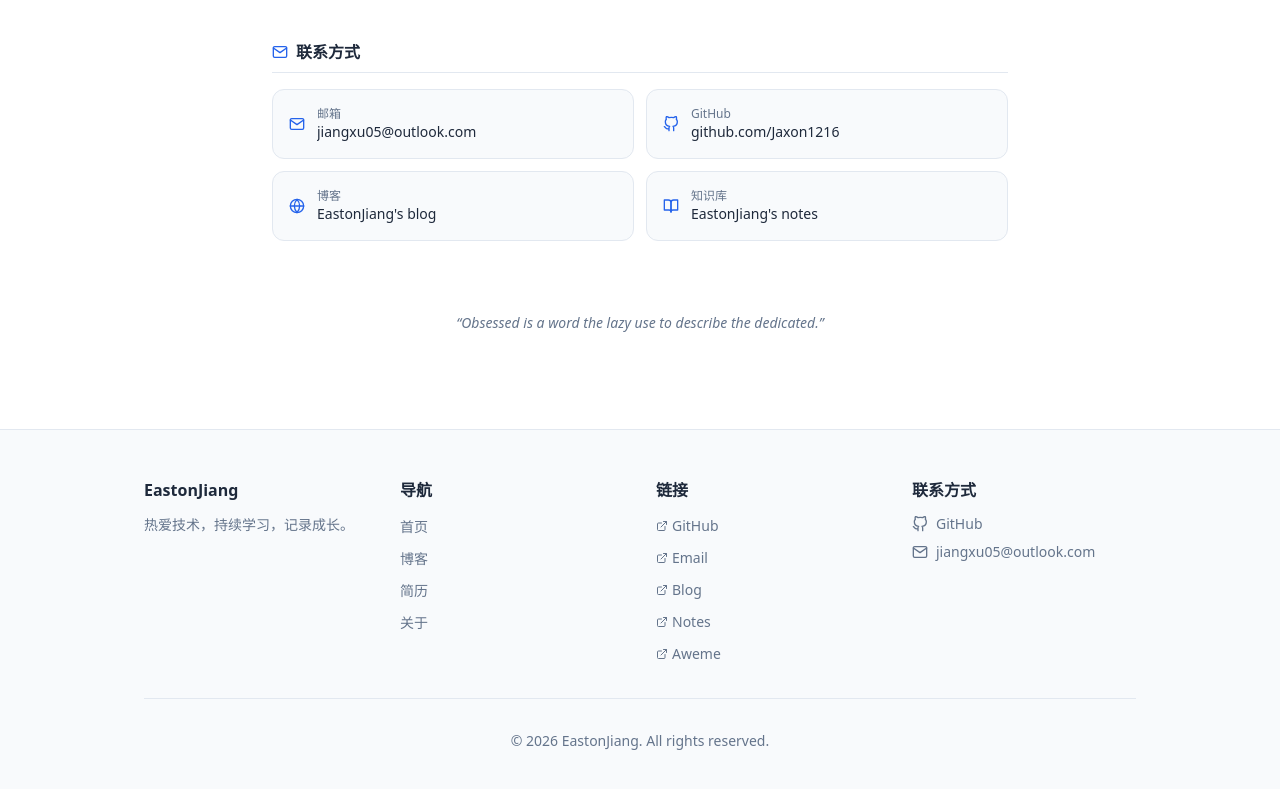
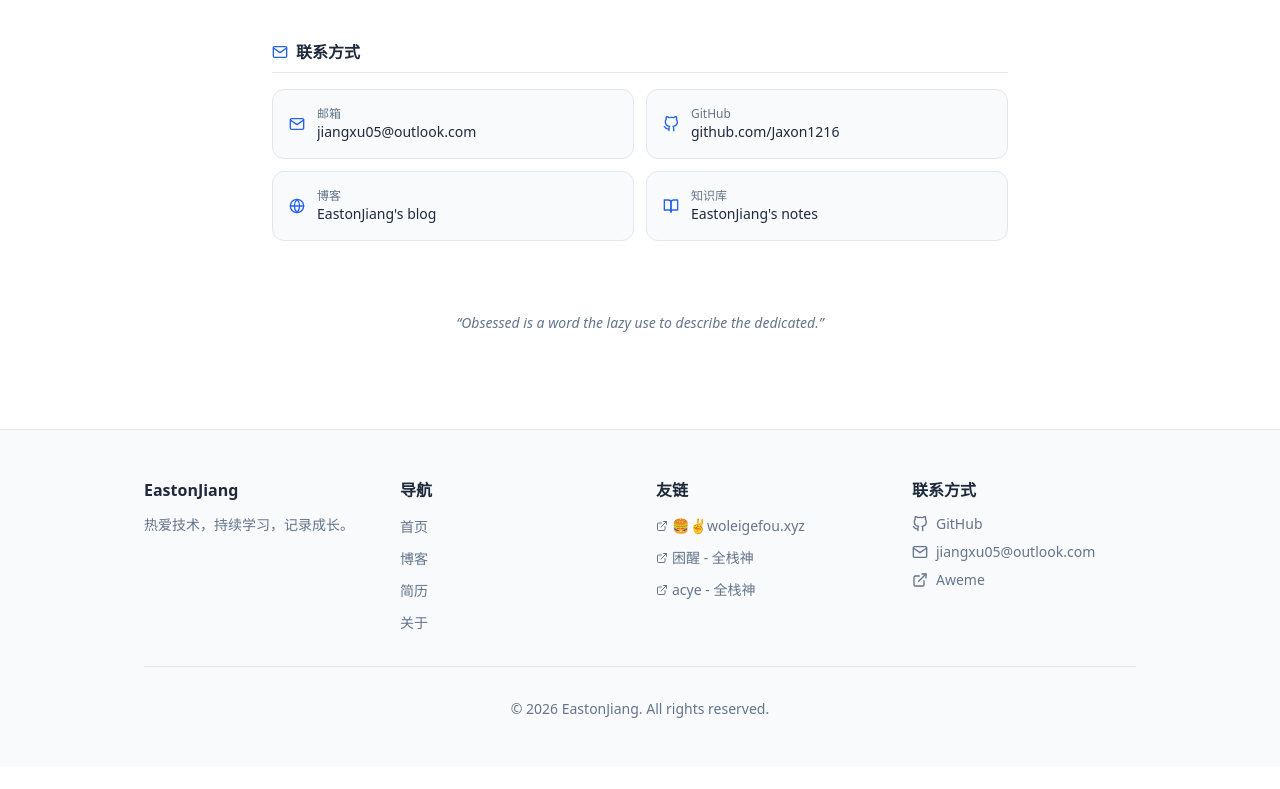
Before and after one commit to Jaxon1216/homepage, a Next.js app: page /about in a window 1280 px wide. Shown: the part 855-1644 px from the top of the page. After the commit the page ends 1622 px from the top, so only its background shows below. Built offline with nearby package versions, Linux system fonts and the light colour scheme.

Commit message:
feat: update footer contacts and friend links

```diff
--- a/components/layout/Footer.tsx
+++ b/components/layout/Footer.tsx
@@ -1,6 +1,12 @@
 import Link from "next/link";
 import { FiGithub, FiMail, FiExternalLink } from "react-icons/fi";
 import { siteConfig } from "@/lib/site-config";
+
+const contactIconMap = {
+  github: FiGithub,
+  email: FiMail,
+  external: FiExternalLink,
+} as const;
 
 export function Footer() {
   return (
@@ -32,11 +38,11 @@ export function Footer() {
             </ul>
           </div>
 
-          {/* Social / External Links */}
+          {/* Friend Links */}
           <div>
-            <h3 className="font-semibold mb-3">链接</h3>
+            <h3 className="font-semibold mb-3">友链</h3>
             <ul className="space-y-2">
-              {siteConfig.social.map((link) => (
+              {siteConfig.footer.friendLinks.map((link) => (
                 <li key={link.href}>
                   <a
                     href={link.href}
@@ -56,24 +62,23 @@ export function Footer() {
           <div>
             <h3 className="font-semibold mb-3">联系方式</h3>
             <div className="space-y-2">
-              <a
-                href={`https://github.com/${siteConfig.github}`}
-                target="_blank"
-                rel="noopener noreferrer"
-                className="flex items-center gap-2 text-sm text-[var(--muted)] hover:text-[var(--accent)] transition-colors"
-              >
-                <FiGithub size={16} />
-                GitHub
-              </a>
-              {siteConfig.email && (
-                <a
-                  href={`mailto:${siteConfig.email}`}
-                  className="flex items-center gap-2 text-sm text-[var(--muted)] hover:text-[var(--accent)] transition-colors"
-                >
-                  <FiMail size={16} />
-                  {siteConfig.email}
-                </a>
-              )}
+              {siteConfig.footer.contactLinks.map((link) => {
+                const Icon = contactIconMap[link.type];
+                const isExternal = !link.href.startsWith("mailto:");
+
+                return (
+                  <a
+                    key={link.href}
+                    href={link.href}
+                    target={isExternal ? "_blank" : undefined}
+                    rel={isExternal ? "noopener noreferrer" : undefined}
+                    className="flex items-center gap-2 text-sm text-[var(--muted)] hover:text-[var(--accent)] transition-colors"
+                  >
+                    <Icon size={16} />
+                    {link.label}
+                  </a>
+                );
+              })}
             </div>
           </div>
         </div>
--- a/lib/site-config.ts
+++ b/lib/site-config.ts
@@ -16,11 +16,31 @@ export const siteConfig = {
   ],
 
   footer: {
-    links: [
-      { label: "GitHub", href: "https://github.com/Jaxon1216" },
-      { label: "抖音Aweme", href: "https://v.douyin.com/WKSr3QRFYMQ/?utm_campaign=client_share&app=aweme&utm_medium=ios&tt_from=more&utm_source=more" },
+    contactLinks: [
+      {
+        label: "GitHub",
+        href: "https://github.com/Jaxon1216",
+        type: "github" as const,
+      },
+      {
+        label: "jiangxu05@outlook.com",
+        href: "mailto:jiangxu05@outlook.com",
+        type: "email" as const,
+      },
+      {
+        label: "Aweme",
+        href: "https://v.douyin.com/WKSr3QRFYMQ/?utm_campaign=client_share&app=aweme&utm_medium=ios&tt_from=more&utm_source=more",
+        type: "external" as const,
+      },
     ],
-    friendLinks: [] as { label: string; href: string }[],
+    friendLinks: [
+      { label: "🍔✌️woleigefou.xyz", href: "https://woleigefou.xyz" },
+      { label: "困醒 - 全栈神", href: "https://kunxing-blog.top" },
+      {
+        label: "acye - 全栈神",
+        href: "https://ye-guan-xing.github.io/",
+      },
+    ],
   },
 
   particles: {
@@ -29,15 +49,6 @@ export const siteConfig = {
     mobileParticleCount: 30,
     desktopParticleCount: 100,
   },
-
-  social: [
-    { label: "GitHub", href: "https://github.com/Jaxon1216" },
-    { label: "Email", href: "mailto:jiangxu05@outlook.com" },
-    { label: "Blog", href: "https://www.jiangxu.net/" },
-    { label: "Notes", href: "https://notes.jiangxu.net/" },
-    { label: "Aweme", href: "https://v.douyin.com/WKSr3QRFYMQ/?utm_campaign=client_share&app=aweme&utm_medium=ios&tt_from=more&utm_source=more" },
-  ],
-
   projects: [
     {
       name: "个人博客网站",
```
